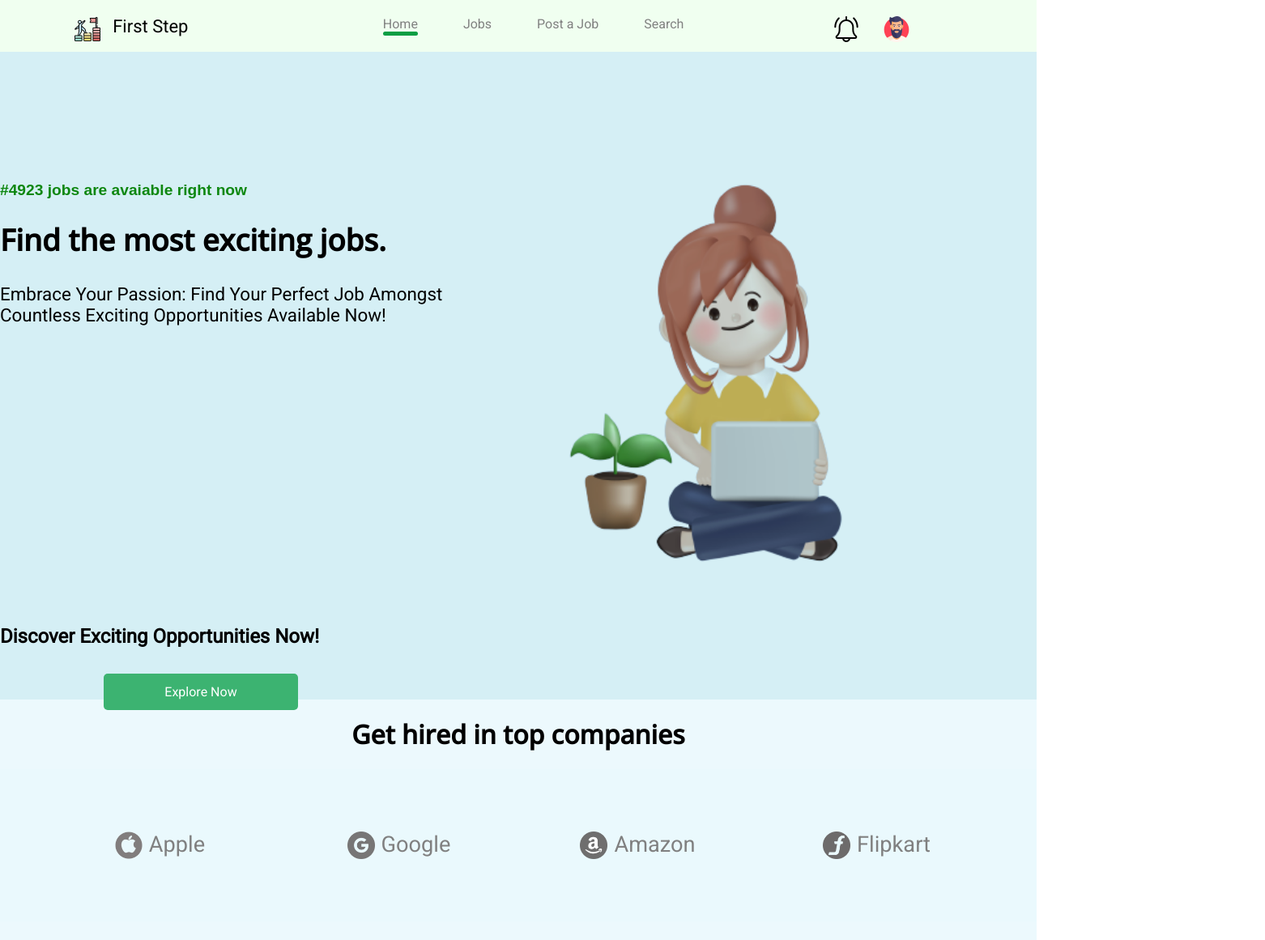
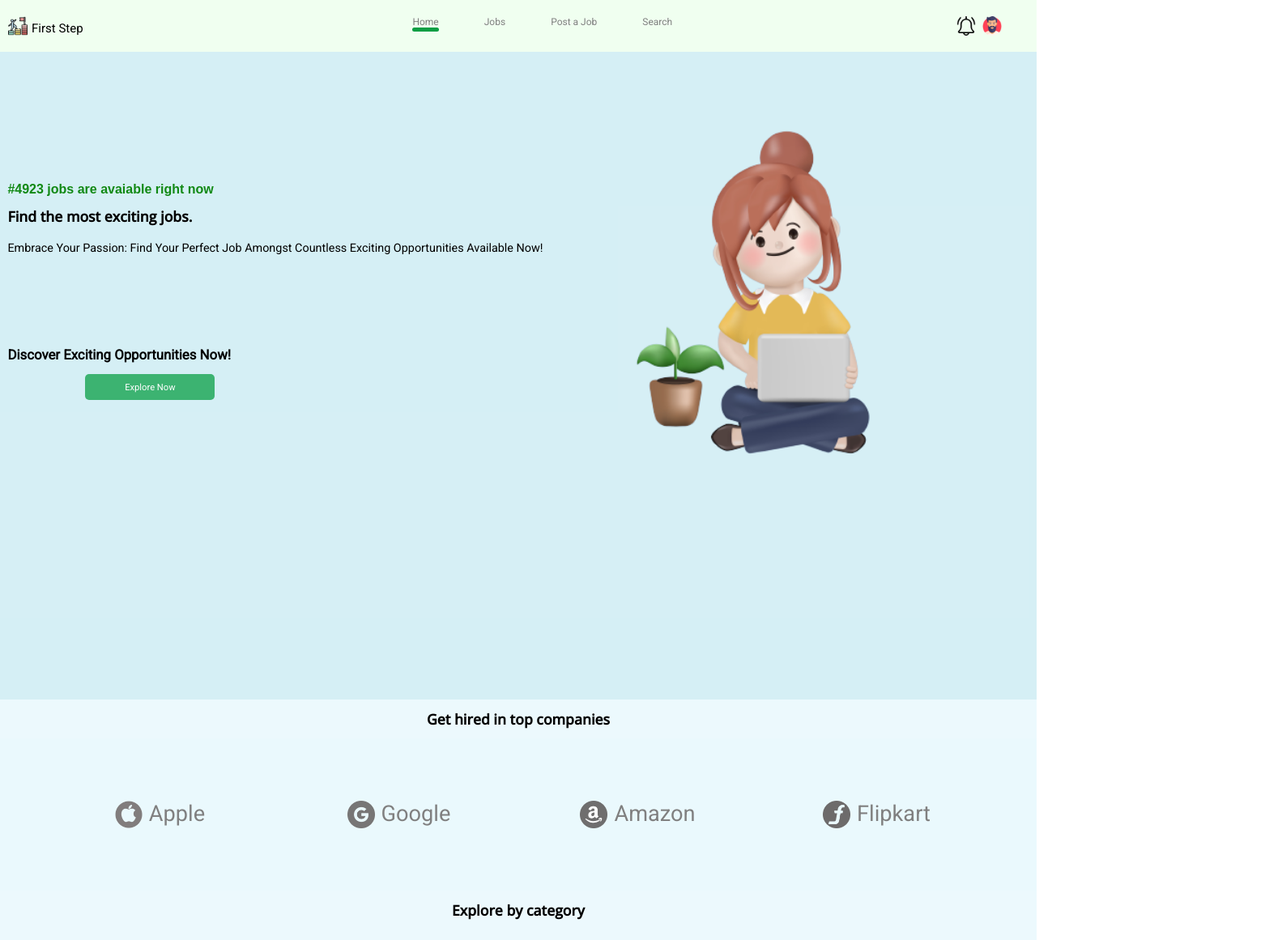
Before and after one commit to kanishkcs/Job-Listing, a React (Vite) app: page / in a window 1280 px wide. Shown: the top 1161 px of the page at 81% size, 1562 px wide, since content can reach past the window. Built offline with nearby package versions, Linux system fonts and the light colour scheme.

Commit message:
small Screen done

```diff
--- a/src/Component/Navbar.jsx
+++ b/src/Component/Navbar.jsx
@@ -21,6 +21,10 @@ const Wrapper = styled.div`
   @media screen and (max-width: 720px) {
     justify-content:space-between;
   }
+  @media screen and (max-width: 1400px) {
+    justify-content:space-between;
+    font-size: 12px;
+  }
 `;
 
 const LeftContainer = styled.div`
@@ -30,6 +34,12 @@ const LeftContainer = styled.div`
     font-size: 19px !important;
     margin-left: 10px;
   }
+  @media screen and (max-width: 1400px) {
+    justify-content:space-between;
+    font-size: 15px;
+    margin-left: 10px;
+  }
+
 `;
 
 const MiddleContainer = styled.div`
@@ -47,6 +57,9 @@ const RightContainer = styled.div`
     margin-right: 14px;
     gap: 10px;
   }
+  @media screen and (max-width: 1400px) {
+    gap: 8px;
+  }
 `;
 const Logo = styled.img`
   width: 32px;
@@ -57,12 +70,20 @@ const Logo = styled.img`
     width: 24px;
     height: 24px;
   }
+  @media screen and (max-width: 1400px) {
+    width: 24px;
+    height: 24px;
+  }
 `;
 
 const Heading = styled.span`
   margin: 0 0 0 15px;
   @media screen and (max-width: 720px){
     margin: 4px 0 0 5px;
+  }
+  @media screen and (max-width: 1400px) {
+    margin: 6px 0 0 5px;
+
   }
 
 `;
--- a/src/Pages/Home/Home.jsx
+++ b/src/Pages/Home/Home.jsx
@@ -66,7 +66,14 @@ const TopButton = styled.button`
   border-radius: 5px;
   font-size: 16px;
   &:hover {
-    transform: scale(1.2);
+    transform: scale(1.1);
+  }
+  @media screen and (max-width: 1400px){
+    top: 3rem;
+    font-size: 0.7rem;
+    left: 6rem;
+    width: 10rem;
+    height: 2rem;
   }
 `;
 const TopDiv = styled.div`
@@ -75,6 +82,11 @@ const TopDiv = styled.div`
   display: flex;
   flex-direction: column;
   justify-content: flex-end;
+  @media screen and (max-width: 1400px){
+    top: 5rem;
+    font-size: 0.7rem;
+  }
+
 `;
 
 const Home = () => {
--- a/src/Pages/Home/home.css
+++ b/src/Pages/Home/home.css
@@ -53,7 +53,7 @@
   right: 0;
   left: 0;
   bottom: 0;
-
+  height: 10vh;
   align-items: center;
 }
 
@@ -70,7 +70,7 @@
 }
 
 .box1Image {
-  mix-blend-mode: multiply;
+
 
   animation: animateY 2s ease infinite alternate;
 }
@@ -216,8 +216,7 @@
 }*/
 .main_right {
   display: flex;
-  flex: 3;
-  align-items: center;
+
 }
 
 .item3 li {
@@ -497,3 +496,39 @@ ul {
     padding-left: 20px;
   }
 }
+
+
+@media screen and (max-width: 1400px) {
+  .above_heading{
+    font-size: 1rem;
+  }
+  .last_heading{
+    font-size: 0.9rem;
+  }
+  .box1Text{
+    font-size: 1.1rem;
+  }
+  .box1Image{
+    margin-top: 0;
+    width: 600px;
+    height: 600px;
+  }
+
+  .container2 h1{
+    font-size: 1.1rem;
+  }
+  h1{
+    font-size: 1.1rem;
+  }
+  .last_line{
+    font-size: 1.1rem;
+  }
+  .grid_container5{
+    left: 10%;
+  }
+  .grid-item{
+    width: 210px;
+    height: 12rem;
+    font-size: 1rem;
+  }
+}
--- a/src/Pages/Login-Register/loginRegister.css
+++ b/src/Pages/Login-Register/loginRegister.css
@@ -126,3 +126,16 @@
 
       }
   }
+
+  @media screen and (max-width:1400px) {
+    .login-register-main{
+        top: 70px;
+        max-height: 440px;
+        max-width: 300px;
+    }
+    .login-register-register {
+
+        transform: translateY(5%);
+
+      }
+  }
```
